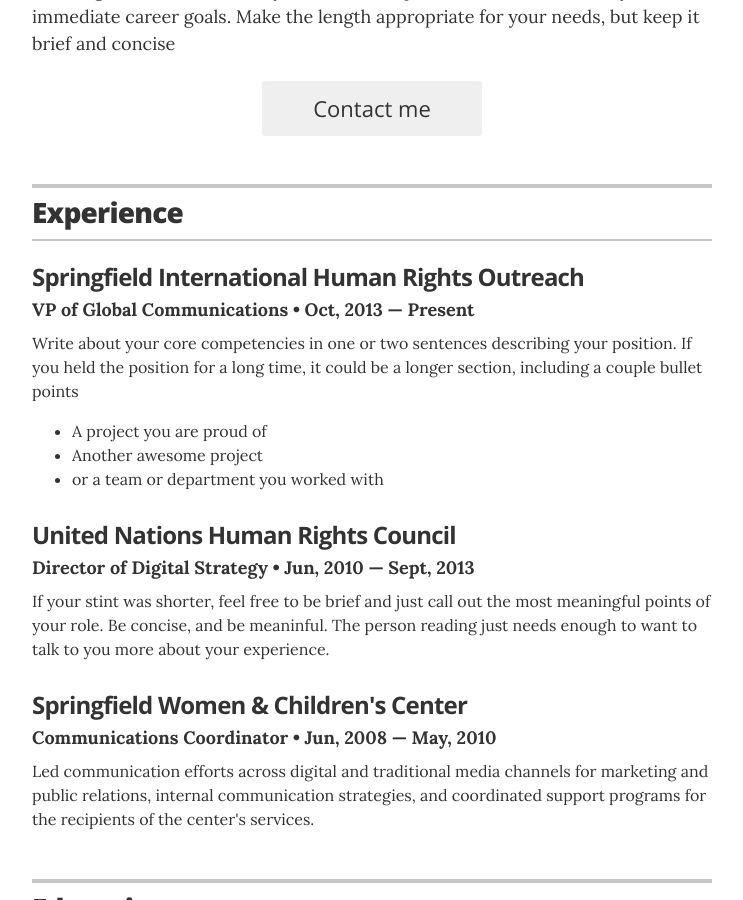
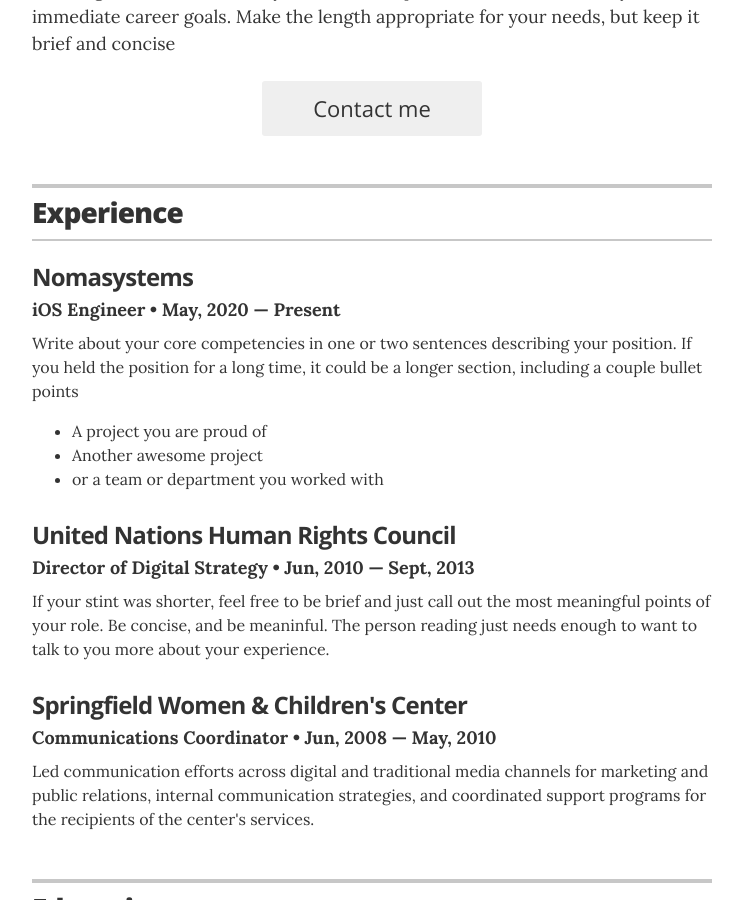
Before and after one commit to obocat/daniel_toranzo_perez, a Jekyll site: the page built from index.html, in a window 1280 px wide and 900 px high, scrolled down 337 px. Shown: the whole window, without its empty margins (268-1011 px from the left). Built offline with Jekyll 4.4.1, drawn with Linux system fonts in a browser that asks for light colours.

Commit message:
experiment: nomasystems experience

```diff
--- a/_data/experience.yml
+++ b/_data/experience.yml
@@ -1,8 +1,8 @@
 # Jobs
 # VP of Global Communications
-- company: Springfield International Human Rights Outreach
-  position: VP of Global Communications
-  duration: Oct, 2013 &mdash; Present
+- company: Nomasystems
+  position: iOS Engineer
+  duration: May, 2020 &mdash; Present
   summary: Write about your core competencies in one or two sentences describing your position. If you held the position for a long time, it could be a longer section, including a couple bullet points	<ul class="resume-item-list"><li>A project you are proud of</li><li>Another awesome project</li><li>or a team or department you worked with</li></ul>
 
 # Director of Digital Stratgy
```
